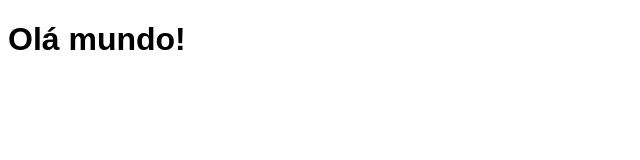
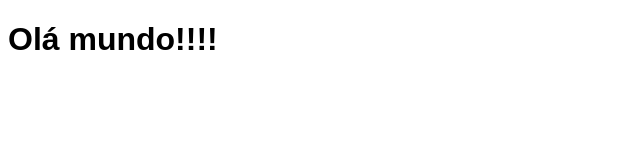
Before and after one commit to pdavidborges/teste, a plain HTML site: page index.html in a window 1280 px wide. Shown: the full height of the page, 0-640 px from the left. Drawn offline with Linux system fonts and the light colour scheme.

Commit message:
alteração da index

```diff
--- a/index.html
+++ b/index.html
@@ -8,7 +8,7 @@
 </head>
 <body>
 
-    <h1>Olá mundo!</h1>
+    <h1>Olá mundo!!!!</h1>
 
 </body>
 </html>
```
